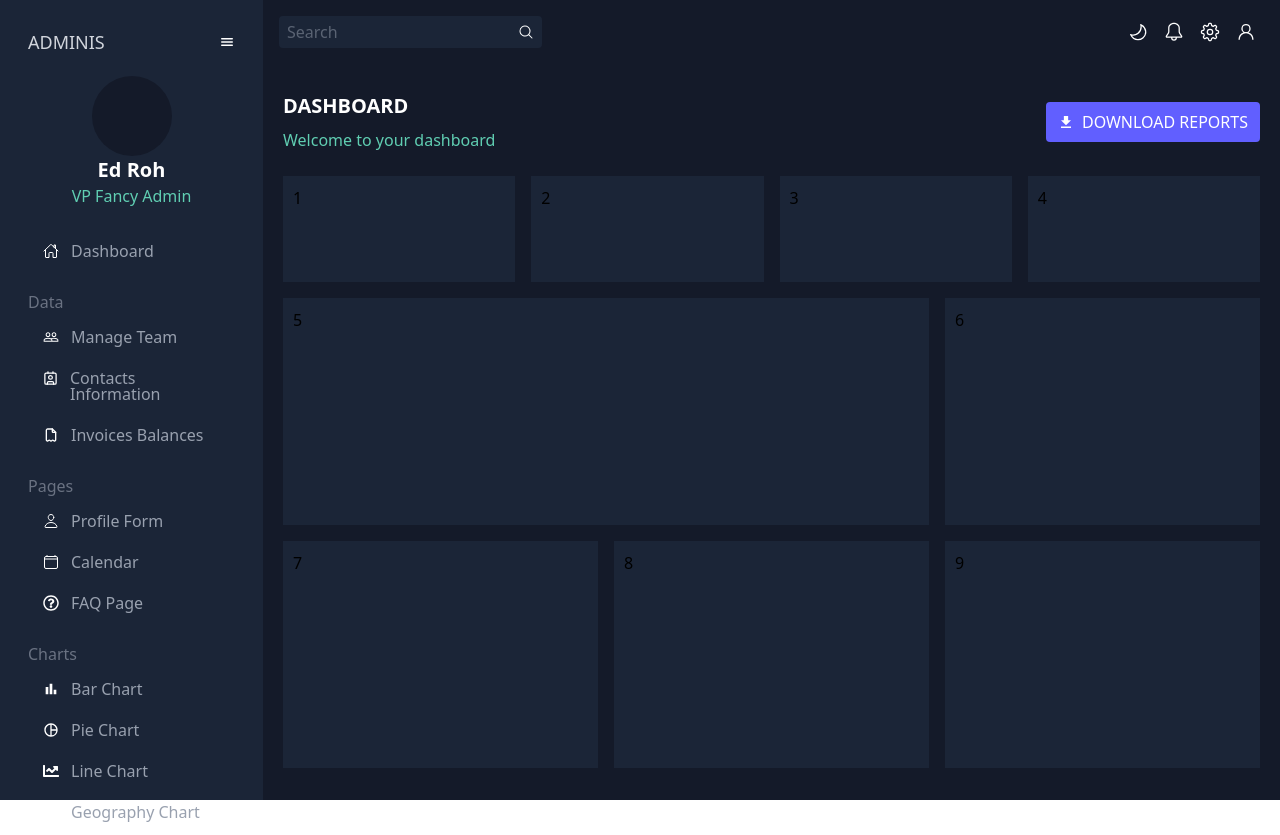
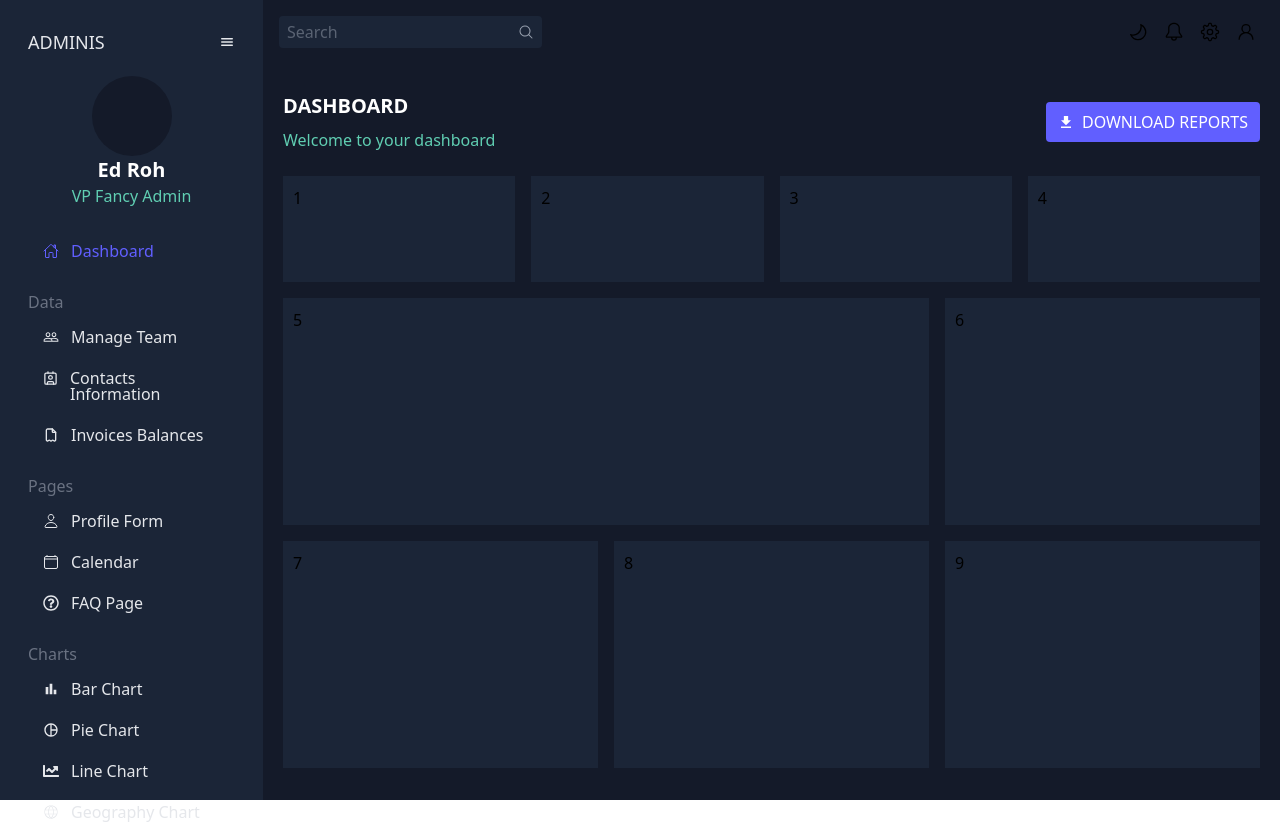
Before and after one commit to fanatyk-wedkarstwa/dashboard-ui, a React (Vite) app: page / in a window 1280 px wide. Built offline with nearby package versions, Linux system fonts and the light colour scheme.

Commit message:
Add styling to active page navigation buttons

```diff
--- a/src/Components/NavPageButton.jsx
+++ b/src/Components/NavPageButton.jsx
@@ -1,14 +1,14 @@
 import React from 'react'
 import { IoHomeOutline } from "react-icons/io5";
-import { Link } from 'react-router';
+import { NavLink } from 'react-router';
 
 function NavPageButton({ icon, text, path }) {
 
     return (
-        <Link to={path}>
+        <NavLink to={path}>
             {icon}
             <p> {text}</p>
-        </Link>
+        </NavLink>
     )
 }
 
--- a/src/Components/Navbar.jsx
+++ b/src/Components/Navbar.jsx
@@ -6,12 +6,11 @@ import { TbInvoice } from "react-icons/tb";
 import { LuContact } from "react-icons/lu";
 import { CiGlobe } from "react-icons/ci";
 import NavPageButton from './NavPageButton';
-import { Link } from 'react-router';
 
 function Navbar() {
    return (
-      <div className='bg-basic-light w-min text-gray-400 h-dvh p-7'>
-         <div className='flex justify-between w-[207px] text-gray-300'>
+      <div className='bg-basic-light w-min text-gray-200 h-dvh p-7'>
+         <div className='flex justify-between w-[207px] text-gray-200'>
             <p className='text-lg'>ADMINIS</p>
             <button><IoMenu /></button>
          </div>
--- a/src/index.css
+++ b/src/index.css
@@ -23,11 +23,11 @@ body{
   display: flex;
   gap: 12px;
 }
-svg{
-  color: white;
-}
 a{
   line-height: 16px;
+}
+a.active {
+  color: #615fff;
 }
 main div{
   padding: 10px;
```
